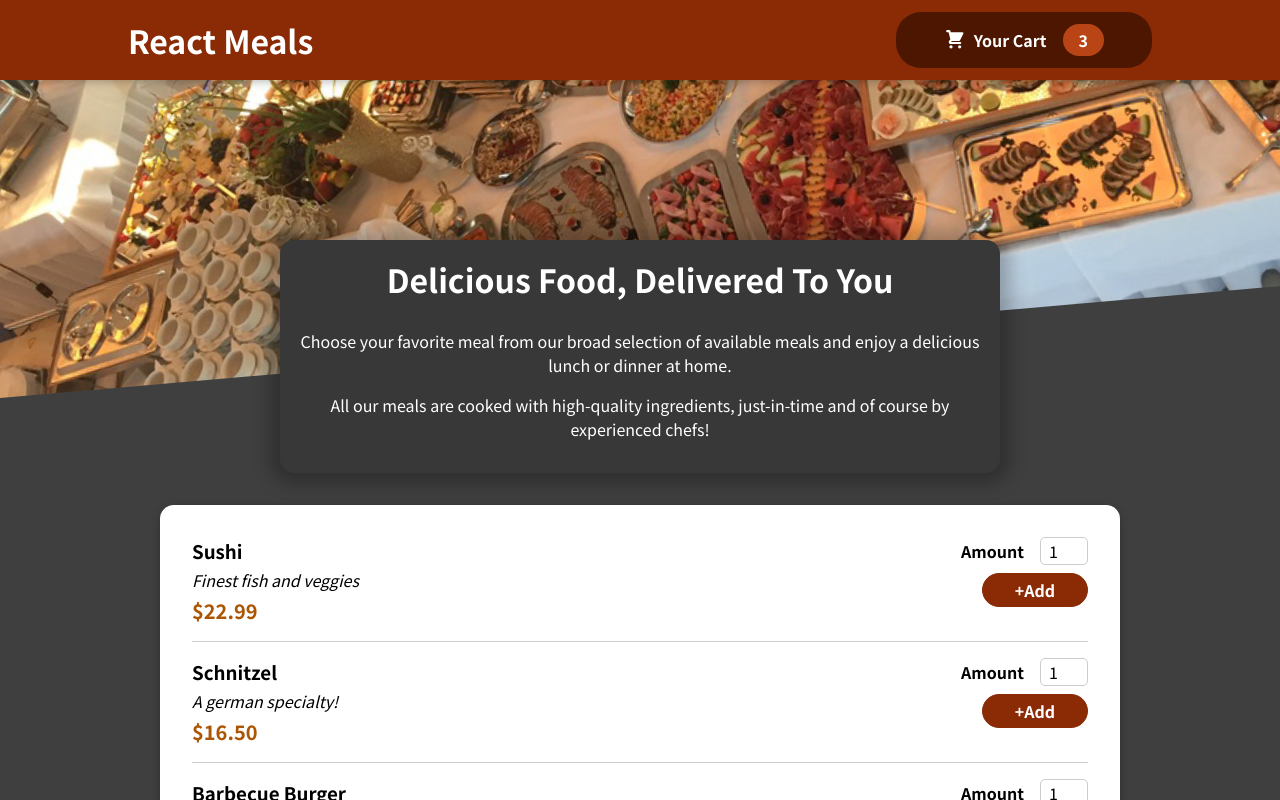
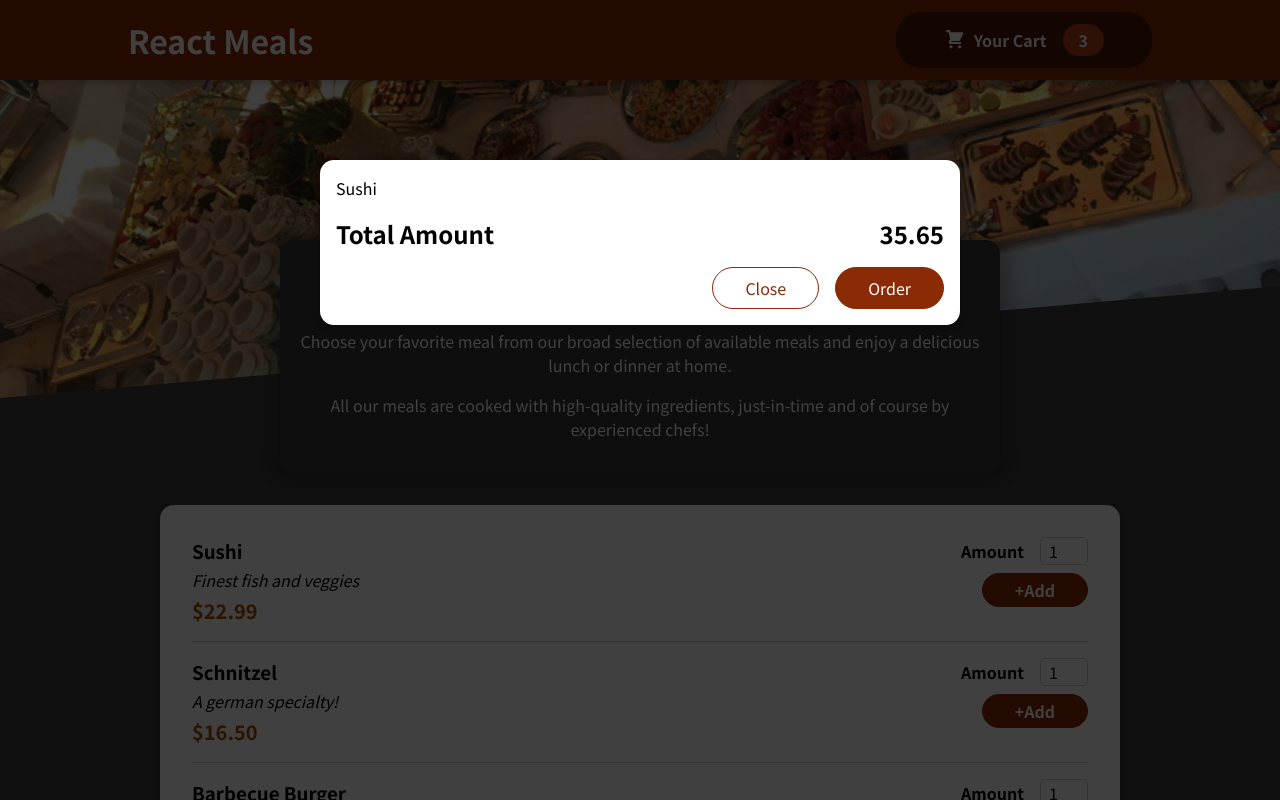
Before and after one commit to perveen005/react-repo, a React (Create React App) app in the folder UdemyProject/The-food-react-ap/: page / in a window 1280 px wide. Shown: the top 800 px of the page. Built offline with nearby package versions, Linux system fonts and the light colour scheme.

Commit message:
adding the cart component

```diff
--- a/UdemyProject/The-food-react-ap/public/index.html
+++ b/UdemyProject/The-food-react-ap/public/index.html
@@ -28,6 +28,7 @@
   </head>
   <body>
     <noscript>You need to enable JavaScript to run this app.</noscript>
+    <div id="overlays"></div>
     <div id="root"></div>
     <!--
       This HTML file is a template.
--- a/UdemyProject/The-food-react-ap/src/App.js
+++ b/UdemyProject/The-food-react-ap/src/App.js
@@ -1,8 +1,10 @@
 import { Header } from "./components/Layout/Header";
 import { Meals } from "./components/Meals/Meals";
+import { Cart } from "./components/Cart/Cart";
 function App() {
   return (
     <>
+     <Cart/>
      <Header/>
      <main>
       <Meals/>
--- /dev/null
+++ b/UdemyProject/The-food-react-ap/src/components/Cart/Cart.js
@@ -0,0 +1,25 @@
+import React from 'react'
+import classes from './Cart.module.css'
+import { Modal } from '../UI/Modal';
+export const Cart = () => {
+    const cartItems =(
+        <ul className = {classes['cart-items']}>
+            {[{id :'c1',name :'Sushi',amount:2,price:12.99}].map((item)=>(
+                <li>{item.name}</li>
+            ))}
+        </ul>
+    );
+  return (
+    <Modal>
+        {cartItems}
+        <div className ={classes.total}>
+            <span>Total Amount</span>
+            <span>35.65</span>
+        </div>
+        <div className={classes.actions}>
+            <button className = {classes['button--alt']}>Close</button>
+            <button className ={classes.button}>Order</button>
+        </div>
+    </Modal>
+  )
+}
--- /dev/null
+++ b/UdemyProject/The-food-react-ap/src/components/Cart/Cart.module.css
@@ -0,0 +1,46 @@
+.cart-items {
+    list-style: none;
+    margin: 0;
+    padding: 0;
+    max-height: 20rem;
+    overflow: auto;
+  }
+
+  .total {
+    display: flex;
+    justify-content: space-between;
+    align-items: center;
+    font-weight: bold;
+    font-size: 1.5rem;
+    margin: 1rem 0;
+  }
+
+  .actions {
+    text-align: right;
+  }
+
+  .actions button {
+    font: inherit;
+    cursor: pointer;
+    background-color: transparent;
+    border: 1px solid #8a2b06;
+    padding: 0.5rem 2rem;
+    border-radius: 25px;
+    margin-left: 1rem;
+  }
+
+  .actions button:hover,
+  .actions button:active {
+    background-color: #5a1a01;
+    border-color: #5a1a01;
+    color: white;
+  }
+
+  .actions .button--alt {
+    color: #8a2b06;
+  }
+
+  .actions .button {
+    background-color: #8a2b06;
+    color: white;
+  }
--- a/UdemyProject/The-food-react-ap/src/components/Meals/AvailableMeals.js
+++ b/UdemyProject/The-food-react-ap/src/components/Meals/AvailableMeals.js
@@ -32,7 +32,7 @@
 export const AvailableMeals = () => {
   const mealsList = DUMMY_MEALS.map((meal) => (
     <MealItem
-    id={meal.id}
+      id={meal.id}
       key={meal.id}
       name={meal.name}
       description={meal.description}
--- a/UdemyProject/The-food-react-ap/src/components/Meals/MealItem/MealItemForm.js
+++ b/UdemyProject/The-food-react-ap/src/components/Meals/MealItem/MealItemForm.js
@@ -5,7 +5,7 @@
 export const MealItemForm = (props) => {
   return (
     <form className ={classes.form}>
-        <Input label ="Amount" input ={{
+        <Input label ='Amount' input ={{
             id: 'amount_' + props.id,
             type :'number',
             min :'1',
--- /dev/null
+++ b/UdemyProject/The-food-react-ap/src/components/UI/Modal.js
@@ -0,0 +1,24 @@
+import React from 'react'
+import classes from './Modal.module.css'
+import ReactDOM from 'react-dom'
+export const Backdrop =(props)=>{
+    return(
+        <div className ={classes.backdrop}/>
+    )
+}
+export const ModalOverlay =(props)=>{
+    return(
+        <div className ={classes.modal}>
+        <div className ={classes.content}>{props.children}</div>
+        </div>
+    )
+}
+const portalElement = document.getElementById('overlays');
+export const Modal = (props) => {
+  return (
+    <>
+    {ReactDOM.createPortal(<Backdrop/>,portalElement)}
+    {ReactDOM.createPortal(<ModalOverlay>{props.children}</ModalOverlay>,portalElement)}
+    </>
+  )
+}
--- /dev/null
+++ b/UdemyProject/The-food-react-ap/src/components/UI/Modal.module.css
@@ -0,0 +1,40 @@
+.backdrop {
+    position: fixed;
+    top: 0;
+    left: 0;
+    width: 100%;
+    height: 100vh;
+    z-index: 20;
+    background-color: rgba(0, 0, 0, 0.75);
+  }
+
+  .modal {
+    position: fixed;
+    top: 20vh;
+    left: 5%;
+    width: 90%;
+    background-color: white;
+    padding: 1rem;
+    border-radius: 14px;
+    box-shadow: 0 2px 8px rgba(0, 0, 0, 0.25);
+    z-index: 30;
+    animation: slide-down 300ms ease-out forwards;
+  }
+
+  @media (min-width: 768px) {
+    .modal {
+      width: 40rem;
+      left: calc(50% - 20rem);
+    }
+  }
+
+  @keyframes slide-down {
+    from {
+      opacity: 0;
+      transform: translateY(-3rem);
+    }
+    to {
+      opacity: 1;
+      transform: translateY(0);
+    }
+  }
```
Also changed, not shown: 1 other file (tests, documents, lock files or other folders).
